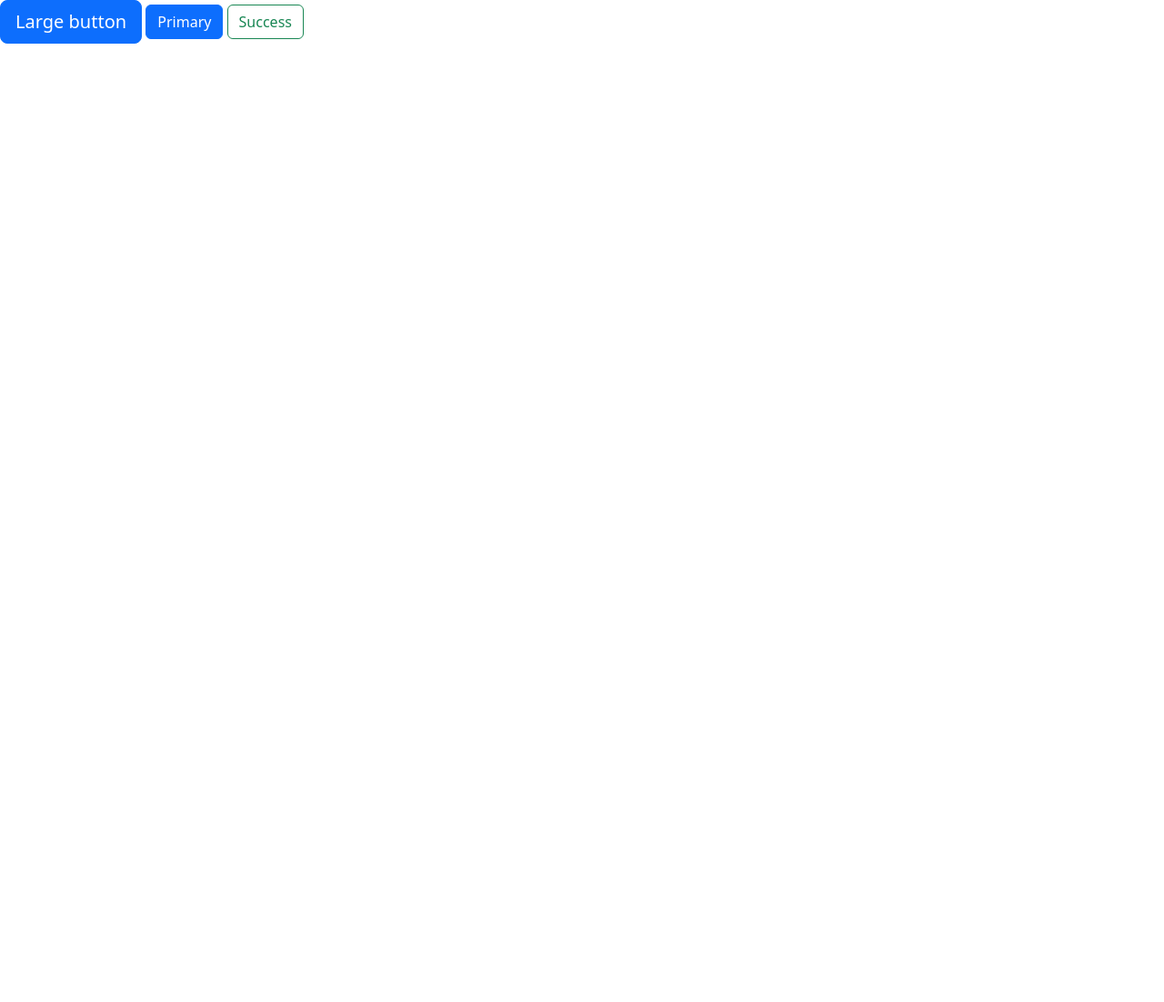
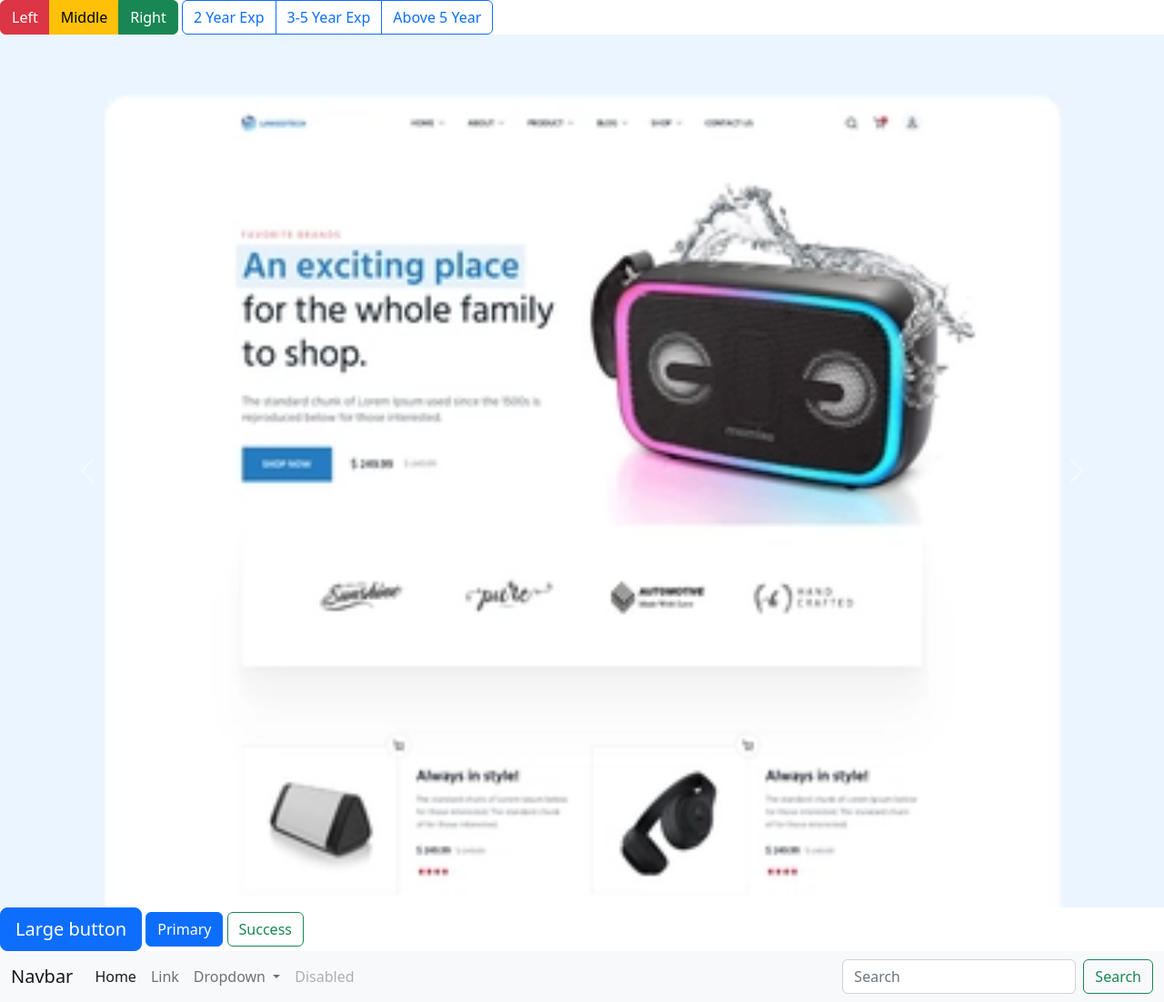
Before and after one commit to Ketan135/Web-Development, a plain HTML site: page BootstrapDemo.html in a window 1280 px wide. Shown: the whole page at 91% size. Before the commit the page ends 800 px from the top, so only its background shows below. Drawn offline with nearby package versions, Linux system fonts and the light colour scheme.

Commit message:
Web Page Updated

```diff
--- a/BootstrapDemo.html
+++ b/BootstrapDemo.html
@@ -7,6 +7,48 @@
     <link href="https://cdn.jsdelivr.net/npm/bootstrap@5.2.0-beta1/dist/css/bootstrap.min.css" rel="stylesheet" integrity="sha384-0evHe/X+R7YkIZDRvuzKMRqM+OrBnVFBL6DOitfPri4tjfHxaWutUpFmBp4vmVor" crossorigin="anonymous">
 </head>
 <body>
+
+    <div class="btn-group" role="group" aria-label="Basic mixed styles example">
+        <button type="button" class="btn btn-danger">Left</button>
+        <button type="button" class="btn btn-warning">Middle</button>
+        <button type="button" class="btn btn-success">Right</button>
+    </div>
+    <div class="btn-group" role="group" aria-label="Basic checkbox toggle button group">
+        <input type="checkbox" class="btn-check" id="btncheck1" autocomplete="off">
+        <label class="btn btn-outline-primary" for="btncheck1">2 Year Exp</label>
+
+        <input type="checkbox" class="btn-check" id="btncheck2" autocomplete="off">
+        <label class="btn btn-outline-primary" for="btncheck2">3-5 Year Exp</label>
+
+        <input type="checkbox" class="btn-check" id="btncheck3" autocomplete="off">
+        <label class="btn btn-outline-primary" for="btncheck3">Above 5 Year</label>
+    </div>
+    <div id="carouselExampleIndicators" class="carousel slide" data-bs-ride="true">
+        <div class="carousel-indicators">
+            <button type="button" data-bs-target="#carouselExampleIndicators" data-bs-slide-to="0" class="active" aria-current="true" aria-label="Slide 1"></button>
+            <button type="button" data-bs-target="#carouselExampleIndicators" data-bs-slide-to="1" aria-label="Slide 2"></button>
+            <button type="button" data-bs-target="#carouselExampleIndicators" data-bs-slide-to="2" aria-label="Slide 3"></button>
+        </div>
+        <div class="carousel-inner">
+            <div class="carousel-item active">
+                <img src="e1.webp" class="d-block w-100" alt="...">
+            </div>
+            <div class="carousel-item">
+                <img src="l4.jpeg" class="d-block w-100" alt="...">
+            </div>
+            <div class="carousel-item">
+                <img src="m1.jpeg" class="d-block w-100" alt="...">
+            </div>
+        </div>
+        <button class="carousel-control-prev" type="button" data-bs-target="#carouselExampleIndicators" data-bs-slide="prev">
+            <span class="carousel-control-prev-icon" aria-hidden="true"></span>
+            <span class="visually-hidden">Previous</span>
+        </button>
+        <button class="carousel-control-next" type="button" data-bs-target="#carouselExampleIndicators" data-bs-slide="next">
+            <span class="carousel-control-next-icon" aria-hidden="true"></span>
+            <span class="visually-hidden">Next</span>
+        </button>
+    </div>
     <button type="button" class="btn btn-primary btn-lg">Large button</button>
     <button type="button" class="btn btn-primary">Primary</button>
     <button type="button" class="btn btn-outline-success">Success</button>
@@ -14,5 +56,43 @@
     <script src="https://cdn.jsdelivr.net/npm/bootstrap@5.2.0-beta1/dist/js/bootstrap.bundle.min.js" integrity="sha384-pprn3073KE6tl6bjs2QrFaJGz5/SUsLqktiwsUTF55Jfv3qYSDhgCecCxMW52nD2" crossorigin="anonymous"></script>
     <script src="https://cdn.jsdelivr.net/npm/@popperjs/core@2.11.5/dist/umd/popper.min.js" integrity="sha384-Xe+8cL9oJa6tN/veChSP7q+mnSPaj5Bcu9mPX5F5xIGE0DVittaqT5lorf0EI7Vk" crossorigin="anonymous"></script>
 
+
+
+    <nav class="navbar navbar-expand-lg bg-light">
+        <div class="container-fluid">
+            <a class="navbar-brand" href="#">Navbar</a>
+            <button class="navbar-toggler" type="button" data-bs-toggle="collapse" data-bs-target="#navbarSupportedContent" aria-controls="navbarSupportedContent" aria-expanded="false" aria-label="Toggle navigation">
+                <span class="navbar-toggler-icon"></span>
+            </button>
+            <div class="collapse navbar-collapse" id="navbarSupportedContent">
+                <ul class="navbar-nav me-auto mb-2 mb-lg-0">
+                    <li class="nav-item">
+                        <a class="nav-link active" aria-current="page" href="#">Home</a>
+                    </li>
+                    <li class="nav-item">
+                        <a class="nav-link" href="#">Link</a>
+                    </li>
+                    <li class="nav-item dropdown">
+                        <a class="nav-link dropdown-toggle" href="#" id="navbarDropdown" role="button" data-bs-toggle="dropdown" aria-expanded="false">
+                            Dropdown
+                        </a>
+                        <ul class="dropdown-menu" aria-labelledby="navbarDropdown">
+                            <li><a class="dropdown-item" href="#">Action</a></li>
+                            <li><a class="dropdown-item" href="#">Another action</a></li>
+                            <li><hr class="dropdown-divider"></li>
+                            <li><a class="dropdown-item" href="#">Something else here</a></li>
+                        </ul>
+                    </li>
+                    <li class="nav-item">
+                        <a class="nav-link disabled">Disabled</a>
+                    </li>
+                </ul>
+                <form class="d-flex" role="search">
+                    <input class="form-control me-2" type="search" placeholder="Search" aria-label="Search">
+                    <button class="btn btn-outline-success" type="submit">Search</button>
+                </form>
+            </div>
+        </div>
+    </nav>
 </body>
 </html>
```
